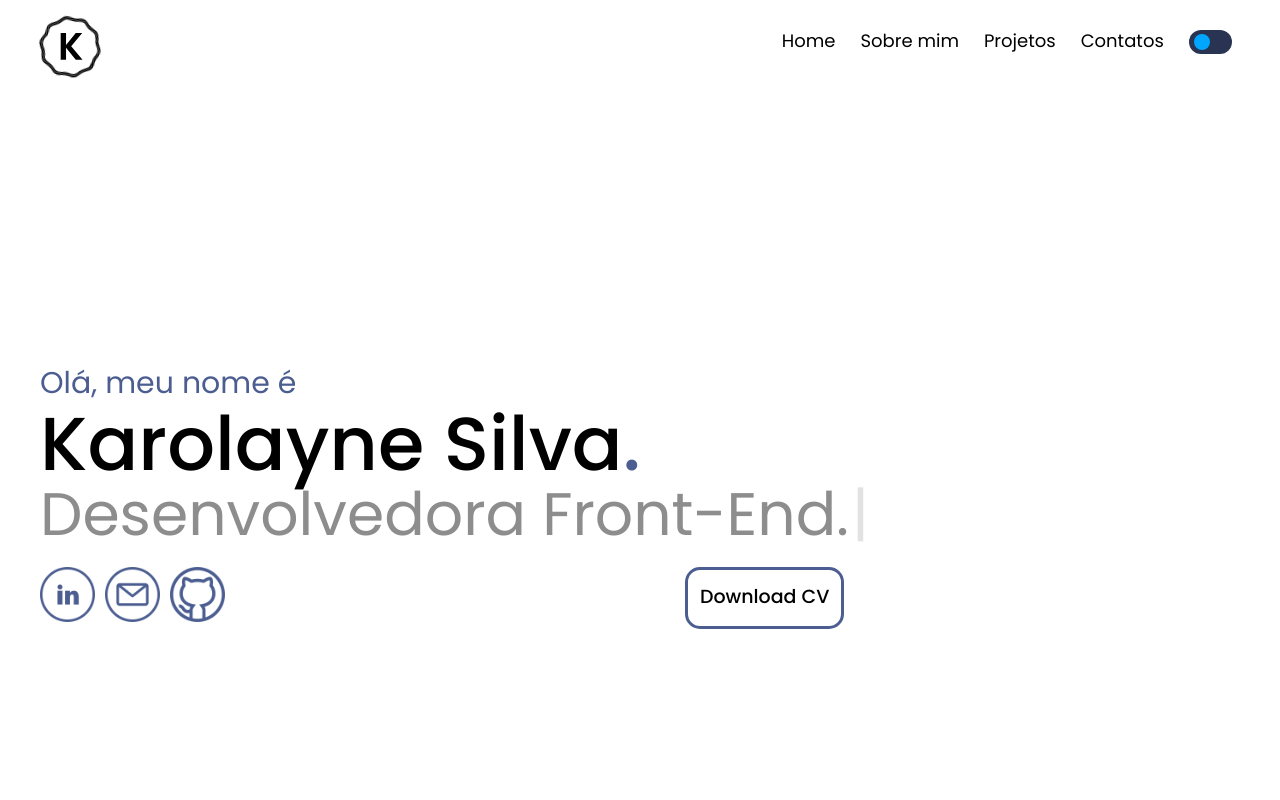
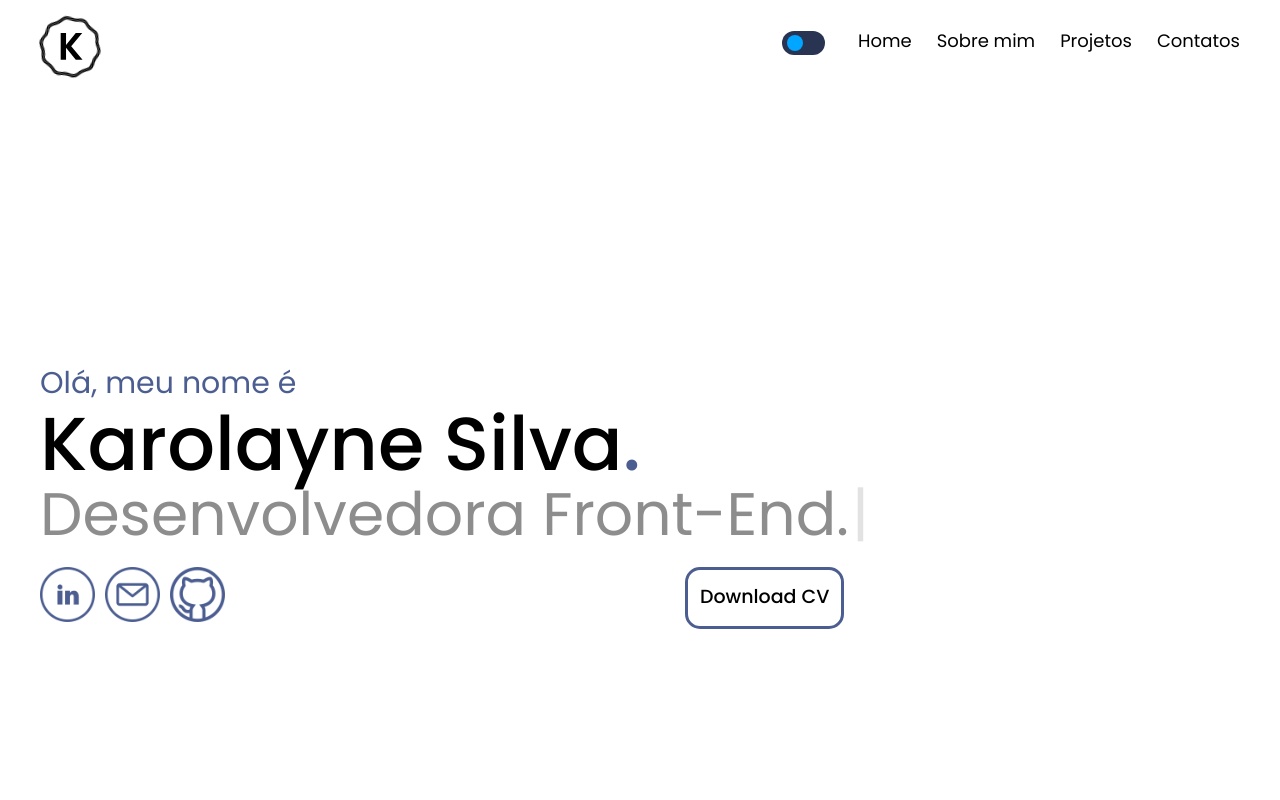
Before and after one commit to Karolayne-silva/meu-portifolio-karolayne, a React (Create React App) app: page / in a window 1280 px wide. Shown: the top 800 px of the page. Built offline with nearby package versions, Linux system fonts and the light colour scheme.

Commit message:
mudando menu mobile

```diff
--- a/src/components/Header.js
+++ b/src/components/Header.js
@@ -1,5 +1,5 @@
 import "../styles.css";
-import React, { useState, useEffect} from "react";
+import React, { useState, useEffect } from "react";
 import imgLetra from "../img/letra K.svg";
 import animacao from "../img/circulo.svg";
 import imgLetraB from "../img/letraKb.svg";
@@ -7,7 +7,7 @@ import animacaoB from "../img/circulo branco.svg";
 import "../styles/header.css";
 import Toggle from "../components/Toggle";
 
-export default function Header({dark, setDark}) {
+export default function Header({ dark, setDark }) {
   const [hasScrolled, setHasScrolled] = useState(false);
 
   useEffect(() => {
@@ -24,35 +24,54 @@ export default function Header({dark, setDark}) {
 
   const [menuOpen, setMenuOpen] = useState(false);
 
-
   return (
     <>
       <header className={hasScrolled ? "header scrolled" : "header"}>
         <div className="header-in">
-
           <div className="imgs-header">
-            <img src={!dark ? imgLetra : imgLetraB} alt="letra k" className="img-letra" />
-            <img src={!dark ? animacao : animacaoB} alt="circulo ondulado" className="animation"/>
+            <img
+              src={!dark ? imgLetra : imgLetraB}
+              alt="letra k"
+              className="img-letra"
+            />
+            <img
+              src={!dark ? animacao : animacaoB}
+              alt="circulo ondulado"
+              className="animation"
+            />
           </div>
 
-          <div  className="menu" onClick={()=>{
-            setMenuOpen(!menuOpen);
-          }}>
-              <span></span>
-              <span></span>
-              <span></span>
+          <div
+            className="menu"
+            onClick={() => {
+              setMenuOpen(!menuOpen);
+            }}
+          >
+            <span></span>
+            <span></span>
+            <span></span>
           </div>
-
-            <ul className={menuOpen ? "open": ""}>
-              <li><a href="#home">Home</a></li>
-              <li><a href="#sobre">Sobre mim</a></li>
-              <li><a href="#projetos">Projetos</a></li>
-              <li><a href="#contatos">Contatos</a></li>
-              <li><Toggle handleChange={() => setDark(!dark)} isChecked={dark} /></li>
-            </ul>
-
+          <ul className={menuOpen ? "open" : ""}>
+            <li>
+              <a href="#home">Home</a>
+            </li>
+            <li>
+              <a href="#sobre">Sobre mim</a>
+            </li>
+            <li>
+              <a href="#projetos">Projetos</a>
+            </li>
+            <li>
+              <a href="#contatos">Contatos</a>
+            </li>
+            <li>
+              <Toggle
+                handleChange={() => setDark(dark ? false : true)}
+                isChecked={dark}
+              />
+            </li>
+          </ul>
         </div>
-
       </header>
     </>
   );
--- a/src/styles.css
+++ b/src/styles.css
@@ -16,6 +16,7 @@ a {
   --toggle-b: #00a6ff;
   --box-shadow: rgba(0, 0, 0, 0.04);
   --border: #d7d0d7;
+  --bg-transparent: rgba(128, 128, 128, 0.2);
 }
 [data-theme="dark"] {
   --background-color: #030212;
@@ -26,6 +27,7 @@ a {
   --toggle-b: #ffd000;
   --box-shadow: rgba(175, 168, 168, 0.04);
   --border: #242424;
+  --bg-transparent: rgba(103, 114, 145, 0.2);
 }
 
 .app {
--- a/src/styles/header.css
+++ b/src/styles/header.css
@@ -9,6 +9,7 @@
   z-index: 10000;
   width: 100%;
 }
+
 .header.scrolled {
   box-shadow: 0 2px 4px rgba(0, 0, 0, 0.1); /* Estilo da sombra quando rolado */
 }
@@ -26,19 +27,27 @@
 .header-in ul li {
   list-style: none;
 }
+.header-in ul li:last-child {
+  display: flex;
+  align-items: center;
+  justify-content: center;
+  order: -1;
+}
 .header-in ul li a {
   display: block;
   padding: 0.75rem 0rem;
   font-size: 1.125rem;
   color: var(--color-text);
 }
+
 .header-in ul li a:hover {
-  color: var(--color-secondary);
+  color: var(--color-secundary);
 }
 
 .animation {
   height: 4.375rem;
   width: 3.75rem;
+  animation: loading 5s infinite;
 }
 @keyframes loading {
   0% {
@@ -52,9 +61,7 @@
   position: relative;
   top: 10px;
 }
-.animation {
-  animation: loading 5s infinite;
-}
+
 .img-letra {
   height: 1.6875rem;
   width: 1.875rem;
@@ -76,7 +83,7 @@
 .header-in .menu span {
   height: 0.3rem;
   width: 100%;
-  background-color: black;
+  background-color: var(--color-text);
   border-radius: 0.2rem;
 }
 .toggle {
@@ -152,24 +159,31 @@
   .header-in ul.open {
     display: flex;
   }
+
   .header-in ul {
+    position: absolute;
+    top: 60px;
+    right: 20px;
     display: none;
     flex-direction: column;
-    width: 100%;
+    min-width: 200px;
     margin-bottom: 0.75rem;
     gap: 1px;
-    background-color: white;
+    background-color: var(--bg-transparent);
+    border-radius: 7px;
   }
+
   .header-in ul li {
-    width: 100%;
     text-align: center;
   }
+
   .header-in ul li a {
     display: block;
     padding: 0.75rem 0rem;
-    font-size: 0.9rem;
-    color: black;
+    font-size: 1rem;
+    color: var(--color-text);
   }
+
 }
 @media (max-width: 800px) {
   .header-in {
```
